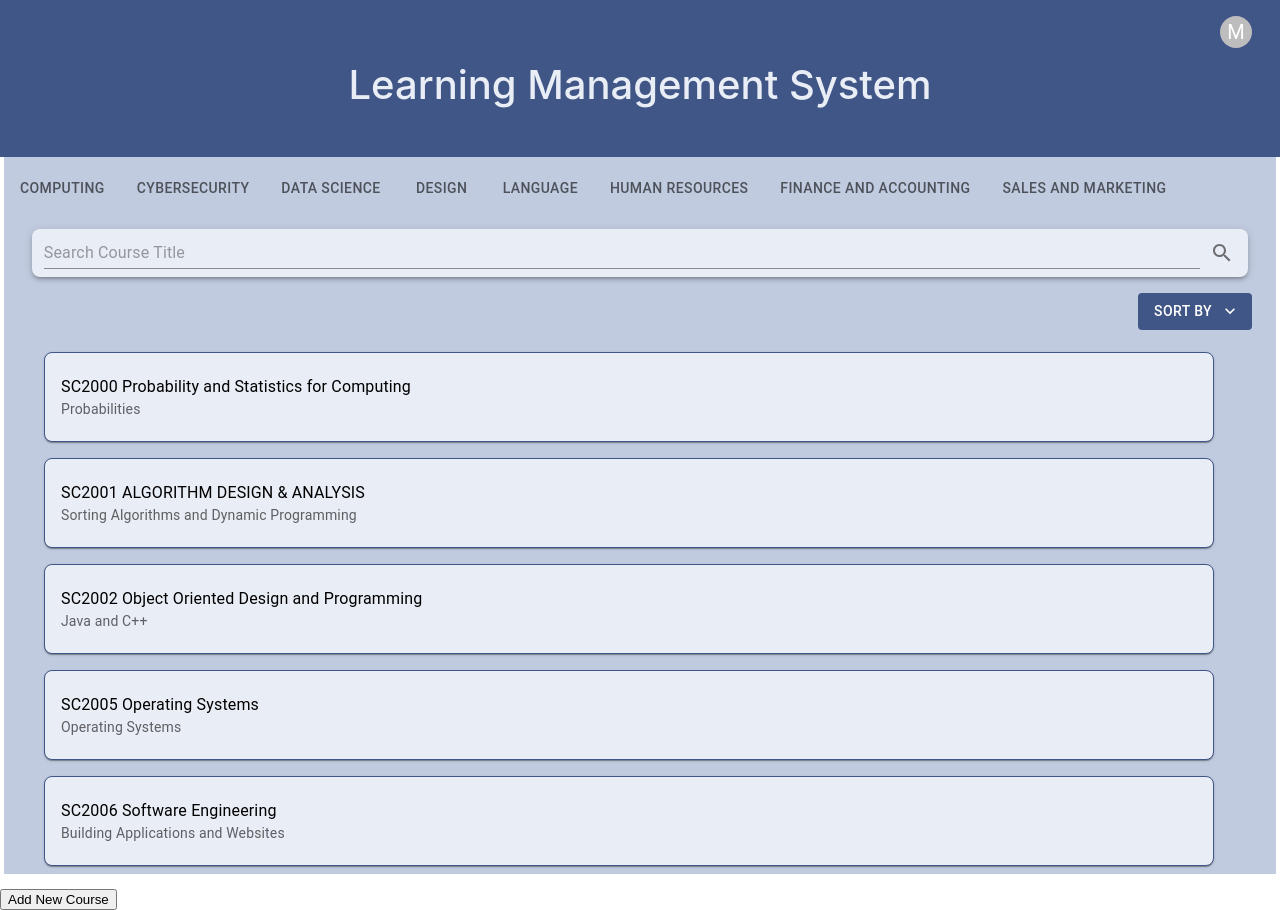
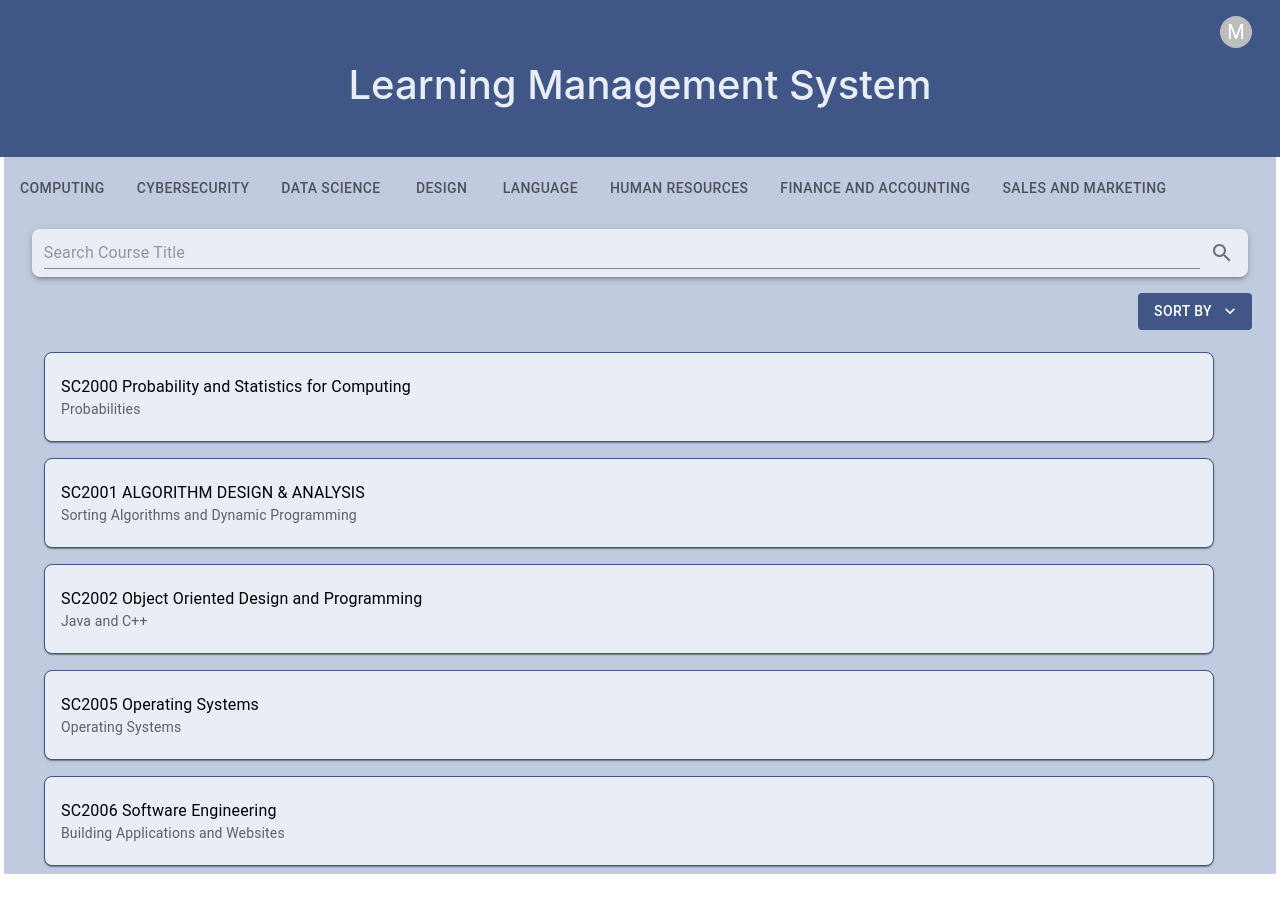
Before and after one commit to Zomankey/StaticTest, a React (Create React App) app: page / in a window 1280 px wide. After the commit the page ends 888 px from the top, so only its background shows below. Built offline with nearby package versions, Linux system fonts and the light colour scheme.

Commit message:
made to Homepage

```diff
--- a/src/App.js
+++ b/src/App.js
@@ -1,49 +1,7 @@
-import { useState } from "react";
-import { Box } from "@mui/material";
-import { Stack } from "@mui/material";
-
-import { DUMMY_COURSES } from "./Data/Data";
-import SettingsDrawer from "./Components/Account/AccountSettingsDrawer";
-import NewCourse from "./Components/NewCourse/NewCourse";
-import CourseProgressDrawer from "./Components/Course/CourseProgressDrawer";
-import CourseDisplay from "./Components/Course/CourseDisplay";
-
-const headerBoxStyle = {
-  bgcolor: "#405686",
-};
-
-const headerTextStyle = {
-  color: "#e9edf5",
-  fontSize: 40,
-  fontWeight: "medium",
-  textAlign: "center",
-  pb: 6,
-};
+import Homepage from "./Components/Homepage";
 
 function App() {
-  const [courses, setCourses] = useState(DUMMY_COURSES);
-  function addCourseHandler(course) {
-    // depends on previous state
-    setCourses((prevCoruses) => {
-      return [course, ...prevCoruses];
-    });
-  }
-  return (
-    <div>
-      <Box sx={headerBoxStyle}>
-        <Stack direction="row" justifyContent="flex-end">
-          <SettingsDrawer />
-        </Stack>
-        {/* <Stack direction="row" justifyContent="space-between">
-          <CourseProgressDrawer />
-          <SettingsDrawer />
-        </Stack> */}
-        <Box sx={headerTextStyle}>Learning Management System</Box>
-      </Box>
-      <CourseDisplay courses={courses} />
-      <NewCourse onAddCourse={addCourseHandler} />
-    </div>
-  );
+  return <Homepage />;
 }
 
 export default App;
--- /dev/null
+++ b/src/Components/Homepage.js
@@ -0,0 +1,38 @@
+import { Box } from "@mui/material";
+import { Stack } from "@mui/material";
+
+import { DUMMY_COURSES } from "../Data/Data";
+import CourseDisplay from "./Course/CourseDisplay";
+import SettingsDrawer from "./Account/AccountSettingsDrawer";
+
+const headerBoxStyle = {
+  bgcolor: "#405686",
+};
+
+const headerTextStyle = {
+  color: "#e9edf5",
+  fontSize: 40,
+  fontWeight: "medium",
+  textAlign: "center",
+  pb: 6,
+};
+
+function Homepage() {
+  return (
+    <div>
+      <Box sx={headerBoxStyle}>
+        <Stack direction="row" justifyContent="flex-end">
+          <SettingsDrawer />
+        </Stack>
+        {/* <Stack direction="row" justifyContent="space-between">
+          <CourseProgressDrawer />
+          <SettingsDrawer />
+        </Stack> */}
+        <Box sx={headerTextStyle}>Learning Management System</Box>
+      </Box>
+      <CourseDisplay courses={DUMMY_COURSES} />
+    </div>
+  );
+}
+
+export default Homepage;
```
